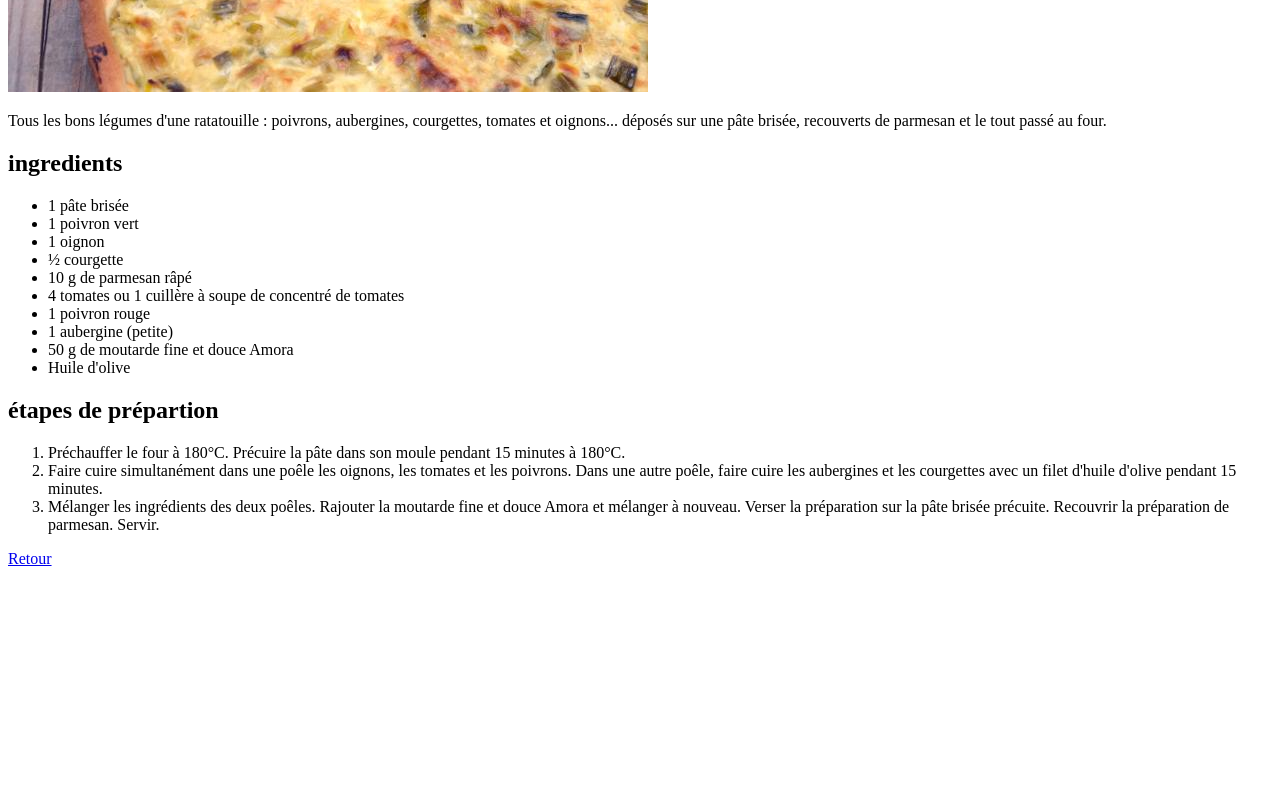
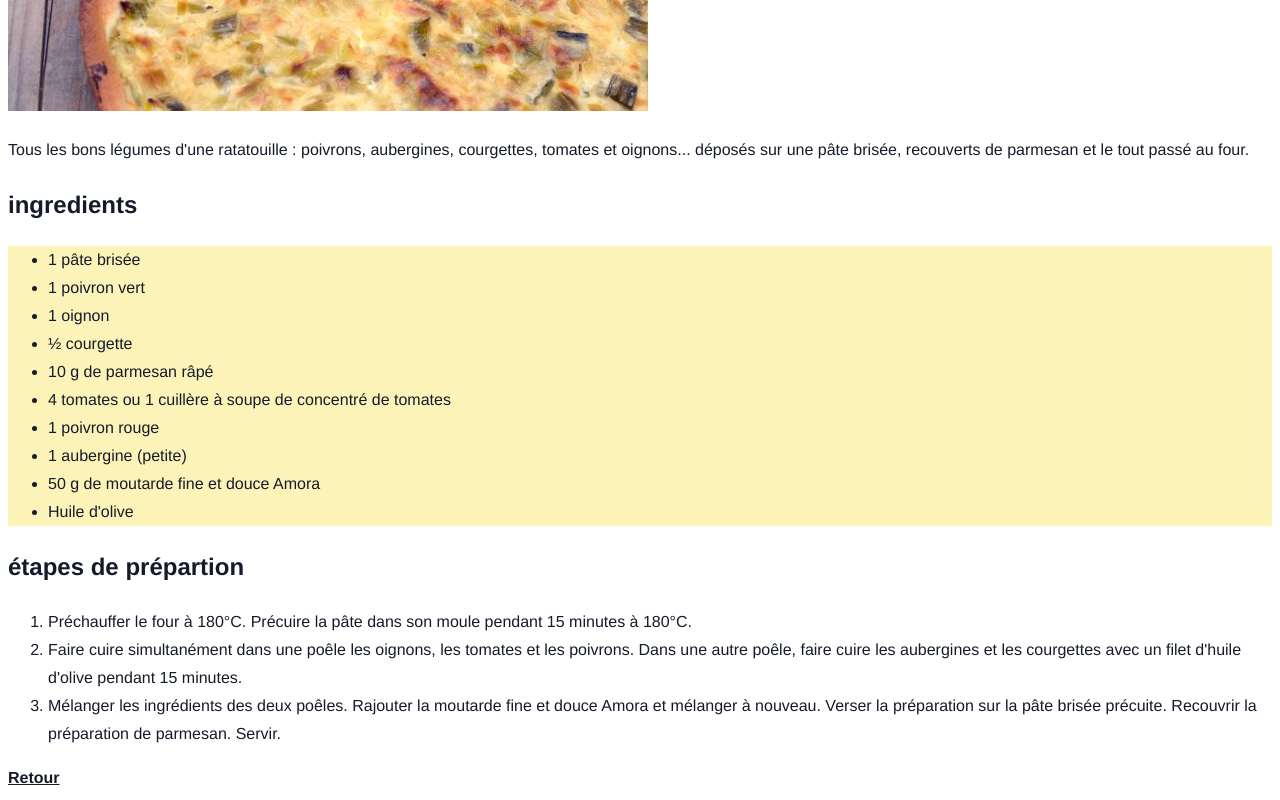
Before and after one commit to BigSunys/odin-recipes, a plain HTML site: page recipes/tarteLegumes.html in a window 1280 px wide. Shown: the part 408-1208 px from the top of the page. Before the commit the page ends 984 px from the top, so only its background shows below. Drawn offline with Linux system fonts and the light colour scheme.

Commit message:
debut du css

```diff
--- a/recipes/tarteLegumes.html
+++ b/recipes/tarteLegumes.html
@@ -4,6 +4,7 @@
     <meta charset="UTF-8">
     <meta http-equiv="X-UA-Compatible" content="IE=edge">
     <meta name="viewport" content="width=device-width, initial-scale=1.0">
+    <link rel="stylesheet" href="../src/css/style.css">
     <title>Odin recipes - Tarte aux légumes</title>
 </head>
 <body>
--- /dev/null
+++ b/src/css/style.css
@@ -0,0 +1,14 @@
+html{
+    font-size: 16px;
+    font-family: Helvetica, sans-serif;
+    color: #161b2b;
+    line-height: 1.75;
+}
+
+ul{
+    background-color: rgba(250, 235, 137, 0.6);
+}
+a{
+    color: #161b2b;
+    font-weight: 600;
+}
```
Also changed, not shown: index.html (+1 -0 lines), recipes/tartePoireaux.html (+1 -0 lines), recipes/tarteTomates.html (+1 -0 lines).
